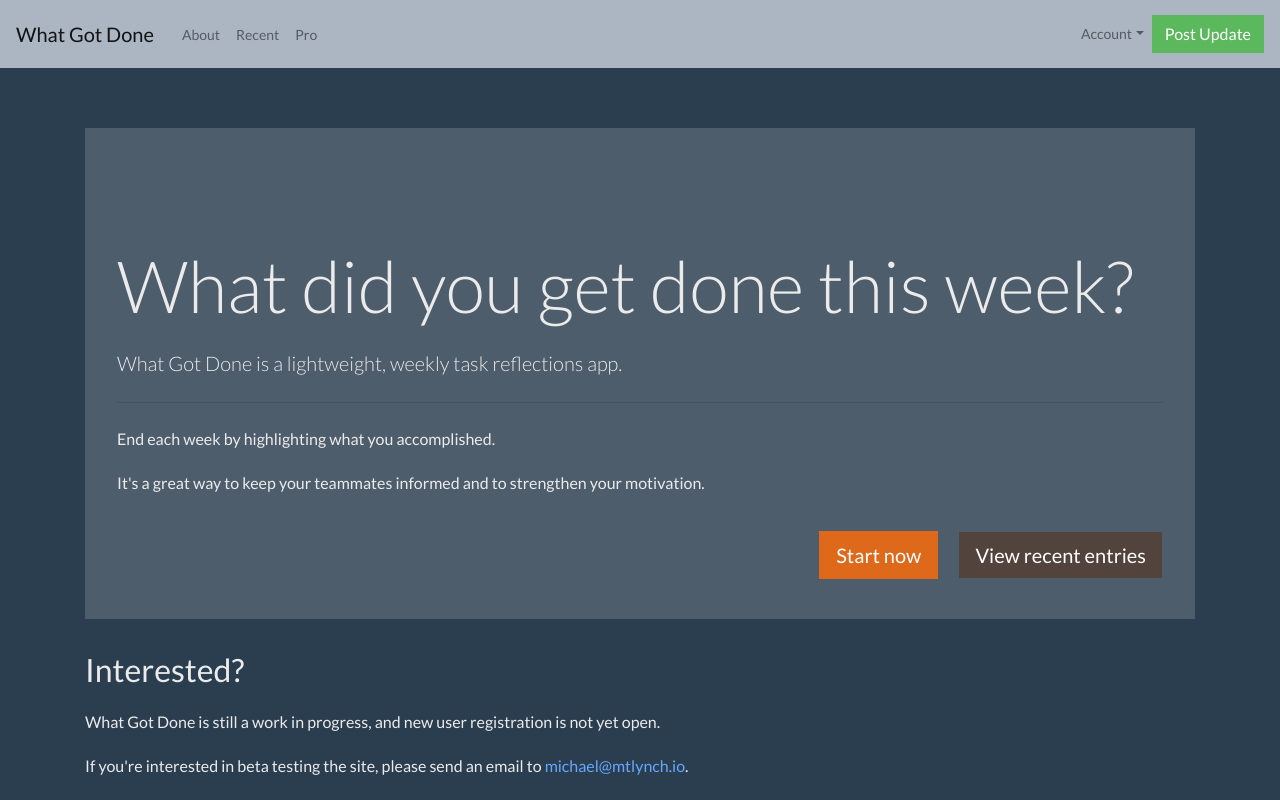
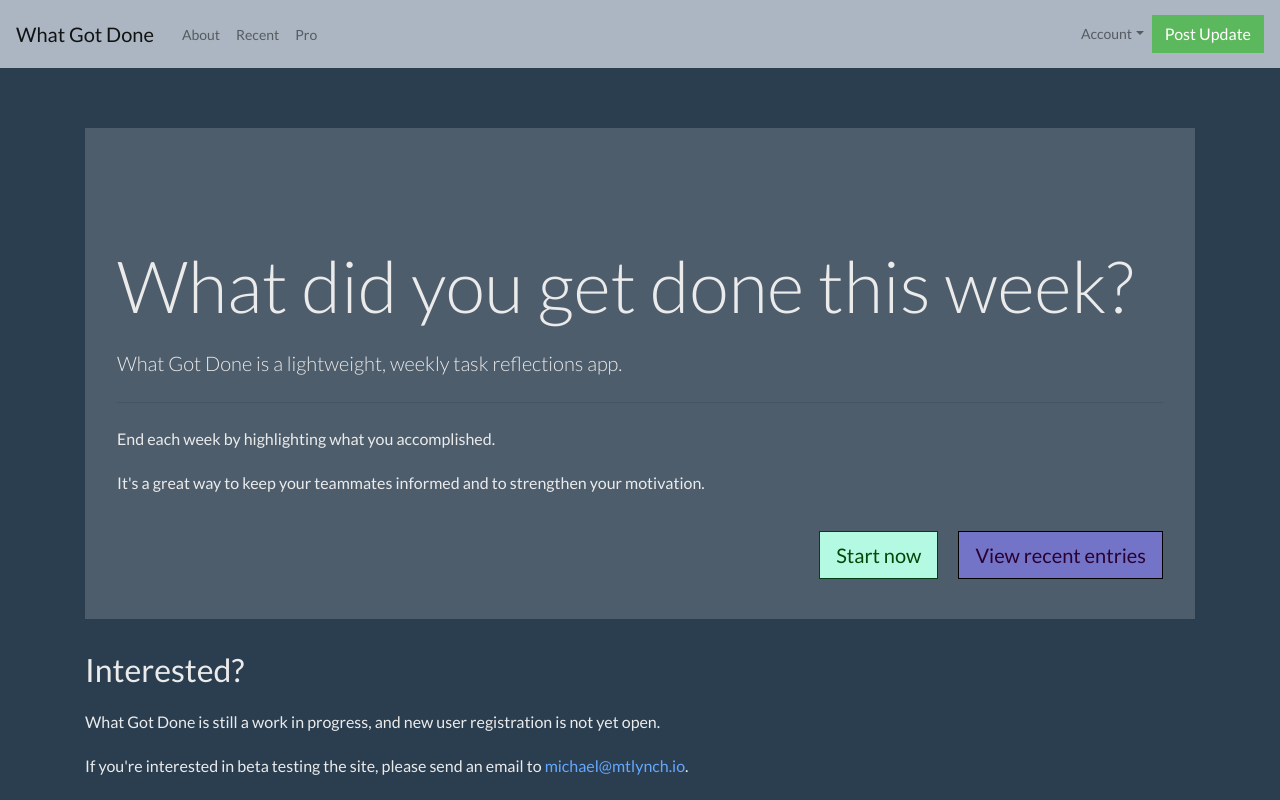
Before and after one commit to mtlynch/whatgotdone, a Vue app in the folder web/frontend/: page / in a window 1280 px wide. In both pictures the pointer is over the link "Start now". Built offline with nearby package versions, Linux system fonts and the light colour scheme; what vue-filter-date-format, vue-markdown, vue-moment, vue-textarea-autosize would draw is missing.

Commit message:
Recoloring buttons on homepage

```diff
--- a/web/frontend/src/components/Home.vue
+++ b/web/frontend/src/components/Home.vue
@@ -48,10 +48,27 @@ a {
 }
 
 .btn-primary {
+  border: 1px solid rgb(8, 24, 8);
+  background: rgb(21, 255, 177);
+  color: rgb(5, 70, 9) !important;
   margin-right: 20px;
 }
 
+.btn-primary:hover {
+  border: 1px solid rgb(4, 61, 23);
+  background: rgb(180, 250, 226);
+  color: rgb(5, 70, 9) !important;
+}
+
 a.btn-secondary {
-  background: rgba(85, 58, 39, 0.685);
+  background: rgb(115, 116, 199);
+  border: 1px solid rgb(0, 0, 0);
+  color: rgb(41, 2, 49) !important;
+}
+
+a.btn-secondary:hover {
+  background: rgb(163, 164, 233);
+  border: 1px solid rgb(0, 0, 0);
+  color: rgb(41, 2, 49) !important;
 }
 </style>
```
